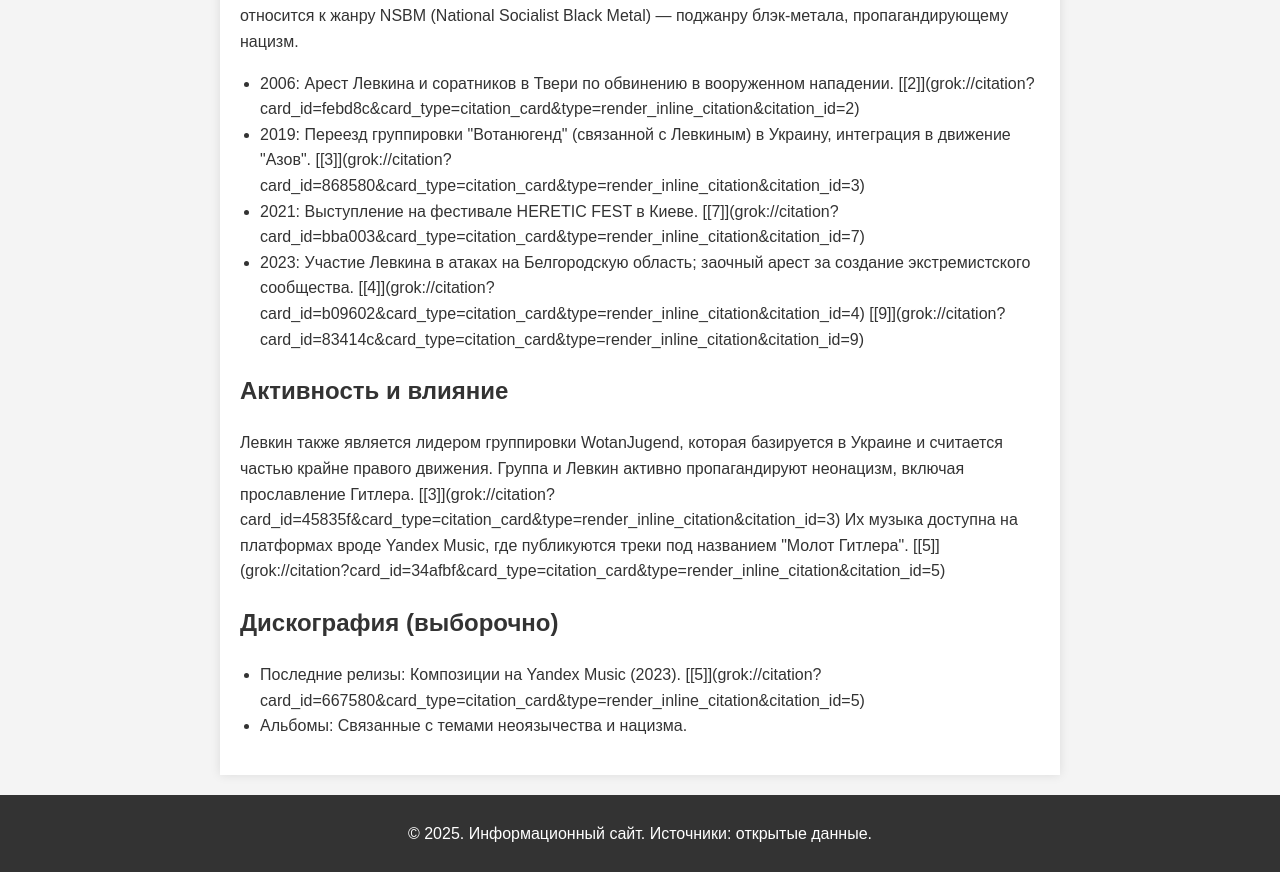
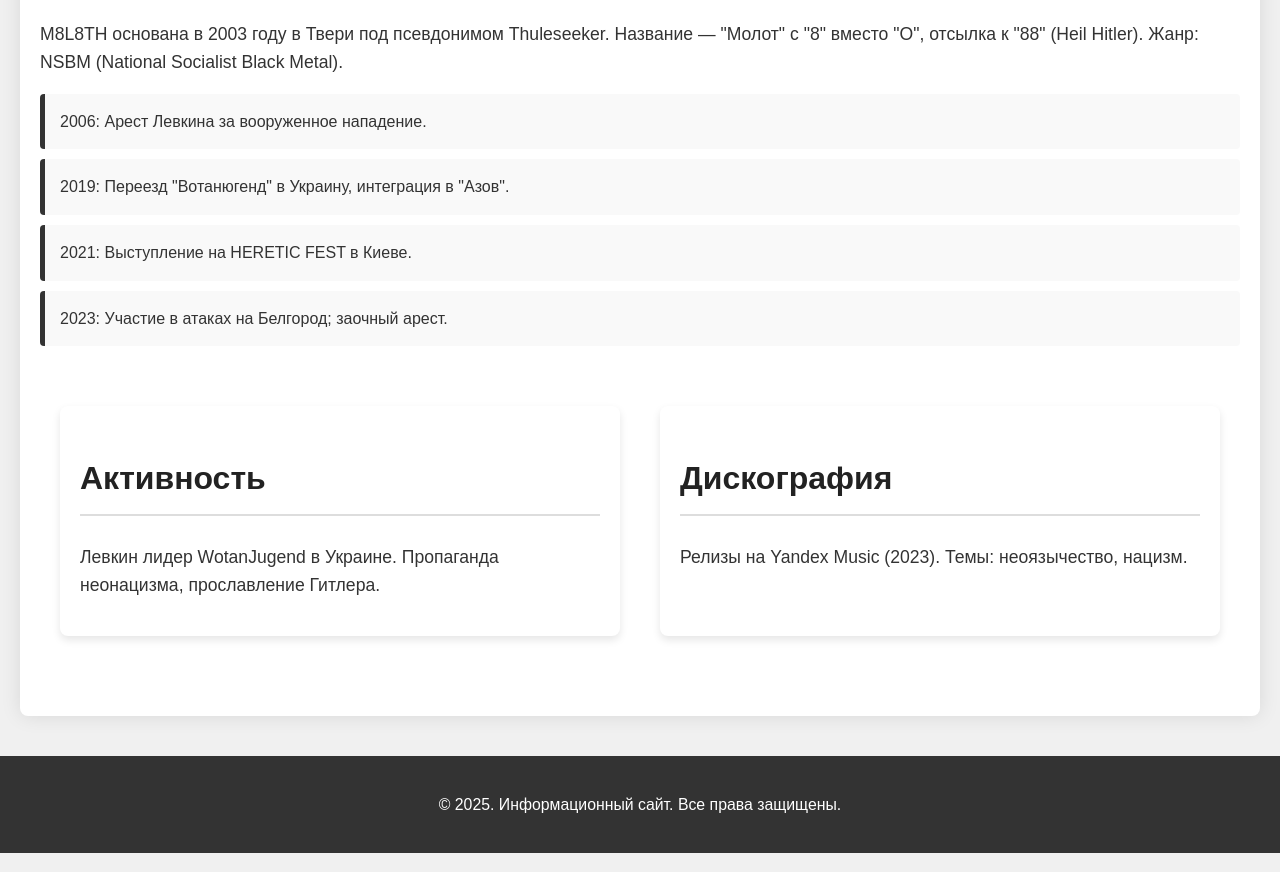
Before and after one commit to baskinbashkir/baskinbashkir.github.io, a plain HTML site: page index.html in a window 1280 px wide. Shown: the part 599-1471 px from the top of the page. Drawn offline with Linux system fonts and the light colour scheme.

Commit message:
Update index.html

```diff
--- a/index.html
+++ b/index.html
@@ -1,81 +1,137 @@
-
 <!DOCTYPE html>
 <html lang="ru">
 <head>
     <meta charset="UTF-8">
     <meta name="viewport" content="width=device-width, initial-scale=1.0">
-    <title>Левкин и Молот: История неонацистской группы M8L8TH</title>
+    <title>Левкин и Молот: История M8L8TH</title>
     <style>
         body {
-            font-family: Arial, sans-serif;
-            line-height: 1.6;
+            font-family: 'Arial', sans-serif;
             margin: 0;
             padding: 0;
-            background-color: #f4f4f4;
+            background-color: #f0f0f0;
             color: #333;
+            line-height: 1.6;
         }
         header {
+            background: linear-gradient(to bottom, #333, #555);
+            color: #fff;
+            padding: 60px 20px;
+            text-align: center;
+            box-shadow: 0 4px 8px rgba(0,0,0,0.2);
+        }
+        header h1 {
+            font-size: 3em;
+            margin: 0;
+            text-transform: uppercase;
+            letter-spacing: 2px;
+        }
+        header p {
+            font-size: 1.2em;
+            margin-top: 10px;
+        }
+        main {
+            max-width: 1200px;
+            margin: 40px auto;
+            padding: 20px;
+            background-color: #fff;
+            box-shadow: 0 0 20px rgba(0,0,0,0.1);
+            border-radius: 8px;
+        }
+        section {
+            margin-bottom: 40px;
+        }
+        h2 {
+            color: #222;
+            border-bottom: 2px solid #ddd;
+            padding-bottom: 10px;
+            font-size: 2em;
+        }
+        p {
+            font-size: 1.1em;
+        }
+        ul {
+            list-style-type: none;
+            padding: 0;
+        }
+        ul li {
+            background: #f9f9f9;
+            margin: 10px 0;
+            padding: 15px;
+            border-left: 5px solid #333;
+            border-radius: 4px;
+            transition: background 0.3s;
+        }
+        ul li:hover {
+            background: #e9e9e9;
+        }
+        footer {
             background-color: #333;
             color: #fff;
+            text-align: center;
             padding: 20px;
-            text-align: center;
+            font-size: 0.9em;
         }
-        main {
-            max-width: 800px;
-            margin: 20px auto;
+        .container {
+            display: flex;
+            flex-wrap: wrap;
+            justify-content: space-around;
+        }
+        .card {
+            background: #fff;
+            border-radius: 8px;
+            box-shadow: 0 4px 8px rgba(0,0,0,0.1);
+            margin: 20px;
             padding: 20px;
-            background-color: #fff;
-            box-shadow: 0 0 10px rgba(0,0,0,0.1);
+            flex: 1 1 300px;
+            transition: transform 0.3s;
         }
-        footer {
-            text-align: center;
-            padding: 10px;
-            background-color: #333;
-            color: #fff;
+        .card:hover {
+            transform: translateY(-5px);
         }
-        h1, h2 {
-            color: #333;
-        }
-        ul {
-            list-style-type: disc;
-            padding-left: 20px;
+        @media (max-width: 768px) {
+            header {
+                padding: 40px 10px;
+            }
+            main {
+                padding: 10px;
+            }
         }
     </style>
 </head>
 <body>
     <header>
-        <h1>Левкин и Молот: M8L8TH</h1>
-        <p>Сайт о Алексее Левкине и его неонацистской блэк-метал группе</p>
+        <h1>Левкин и Молот</h1>
+        <p>История Алексея Левкина и неонацистской группы M8L8TH</p>
     </header>
     <main>
         <section>
             <h2>Введение</h2>
-            <p>Алексей Сергеевич Лёвкин (род. 6 октября 1984, Тверь) — российский музыкант, идеолог и основатель скандальной неонацистской блэк-метал группы M8L8TH, известной как "Молот Гитлера" или "МолотХ". Группа прославилась пропагандой нацистских идей через музыку и активность в ультраправых кругах. [[0]](grok://citation?card_id=3f4c0c&card_type=citation_card&type=render_inline_citation&citation_id=0) [[1]](grok://citation?card_id=757189&card_type=citation_card&type=render_inline_citation&citation_id=1)</p>
+            <p>Алексей Сергеевич Лёвкин (род. 6 октября 1984, Тверь) — российский музыкант, идеолог и основатель неонацистской блэк-метал группы M8L8TH, известной как "Молот Гитлера" или "МолотХ". Группа пропагандирует нацистские идеи через музыку и активна в ультраправых кругах.</p>
         </section>
         <section>
             <h2>История группы</h2>
-            <p>Группа M8L8TH была основана в 2003 году в Твери Алексеем Левкиным под псевдонимом Thuleseeker. Название расшифровывается как "Молот" с заменой букв "О" на "8", что отсылает к неонацистскому коду "88" (Heil Hitler). [[6]](grok://citation?card_id=a68712&card_type=citation_card&type=render_inline_citation&citation_id=6) Музыка группы относится к жанру NSBM (National Socialist Black Metal) — поджанру блэк-метала, пропагандирующему нацизм.</p>
+            <p>M8L8TH основана в 2003 году в Твери под псевдонимом Thuleseeker. Название — "Молот" с "8" вместо "О", отсылка к "88" (Heil Hitler). Жанр: NSBM (National Socialist Black Metal).</p>
             <ul>
-                <li>2006: Арест Левкина и соратников в Твери по обвинению в вооруженном нападении. [[2]](grok://citation?card_id=febd8c&card_type=citation_card&type=render_inline_citation&citation_id=2)</li>
-                <li>2019: Переезд группировки "Вотанюгенд" (связанной с Левкиным) в Украину, интеграция в движение "Азов". [[3]](grok://citation?card_id=868580&card_type=citation_card&type=render_inline_citation&citation_id=3)</li>
-                <li>2021: Выступление на фестивале HERETIC FEST в Киеве. [[7]](grok://citation?card_id=bba003&card_type=citation_card&type=render_inline_citation&citation_id=7)</li>
-                <li>2023: Участие Левкина в атаках на Белгородскую область; заочный арест за создание экстремистского сообщества. [[4]](grok://citation?card_id=b09602&card_type=citation_card&type=render_inline_citation&citation_id=4) [[9]](grok://citation?card_id=83414c&card_type=citation_card&type=render_inline_citation&citation_id=9)</li>
+                <li>2006: Арест Левкина за вооруженное нападение.</li>
+                <li>2019: Переезд "Вотанюгенд" в Украину, интеграция в "Азов".</li>
+                <li>2021: Выступление на HERETIC FEST в Киеве.</li>
+                <li>2023: Участие в атаках на Белгород; заочный арест.</li>
             </ul>
         </section>
-        <section>
-            <h2>Активность и влияние</h2>
-            <p>Левкин также является лидером группировки WotanJugend, которая базируется в Украине и считается частью крайне правого движения. Группа и Левкин активно пропагандируют неонацизм, включая прославление Гитлера. [[3]](grok://citation?card_id=45835f&card_type=citation_card&type=render_inline_citation&citation_id=3) Их музыка доступна на платформах вроде Yandex Music, где публикуются треки под названием "Молот Гитлера". [[5]](grok://citation?card_id=34afbf&card_type=citation_card&type=render_inline_citation&citation_id=5)</p>
-        </section>
-        <section>
-            <h2>Дискография (выборочно)</h2>
-            <ul>
-                <li>Последние релизы: Композиции на Yandex Music (2023). [[5]](grok://citation?card_id=667580&card_type=citation_card&type=render_inline_citation&citation_id=5)</li>
-                <li>Альбомы: Связанные с темами неоязычества и нацизма.</li>
-            </ul>
+        <section class="container">
+            <div class="card">
+                <h2>Активность</h2>
+                <p>Левкин лидер WotanJugend в Украине. Пропаганда неонацизма, прославление Гитлера.</p>
+            </div>
+            <div class="card">
+                <h2>Дискография</h2>
+                <p>Релизы на Yandex Music (2023). Темы: неоязычество, нацизм.</p>
+            </div>
         </section>
     </main>
     <footer>
-        <p>&copy; 2025. Информационный сайт. Источники: открытые данные.</p>
+        <p>&copy; 2025. Информационный сайт. Все права защищены.</p>
     </footer>
 </body>
 </html>
```
